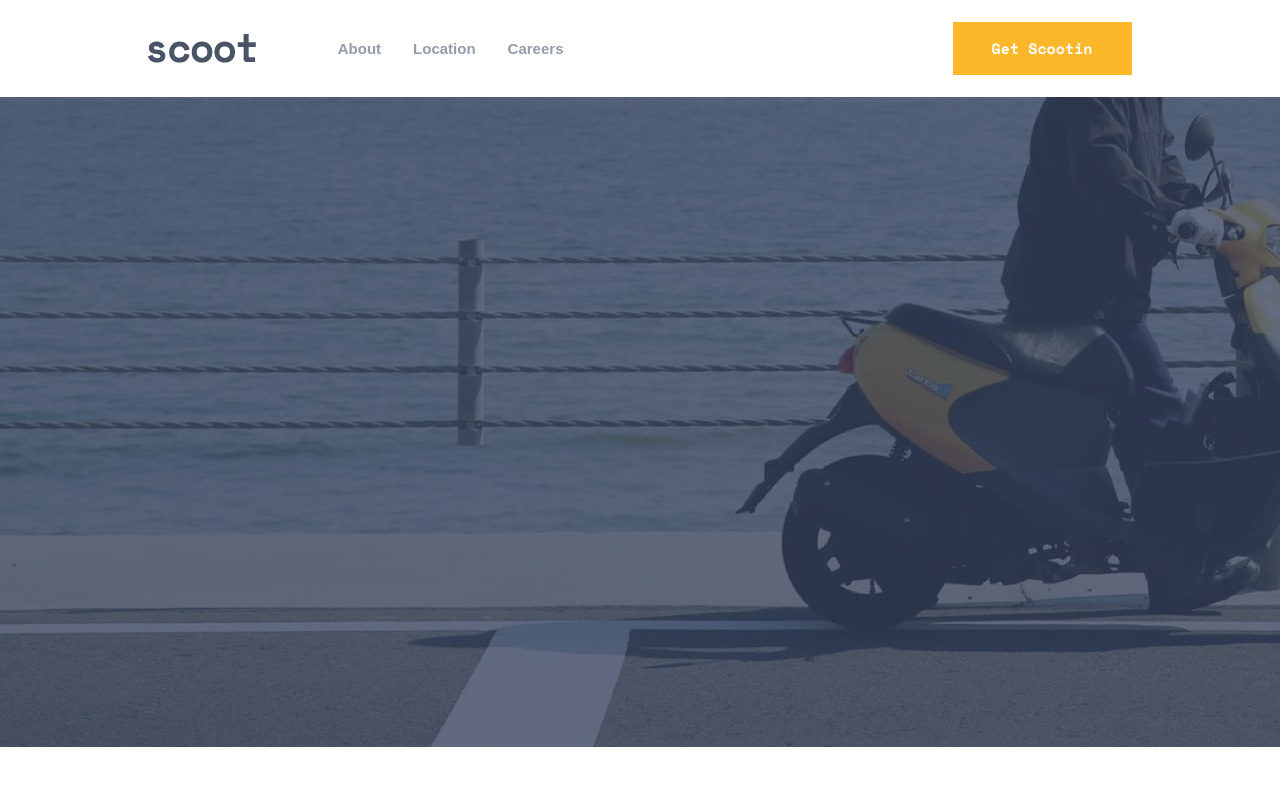
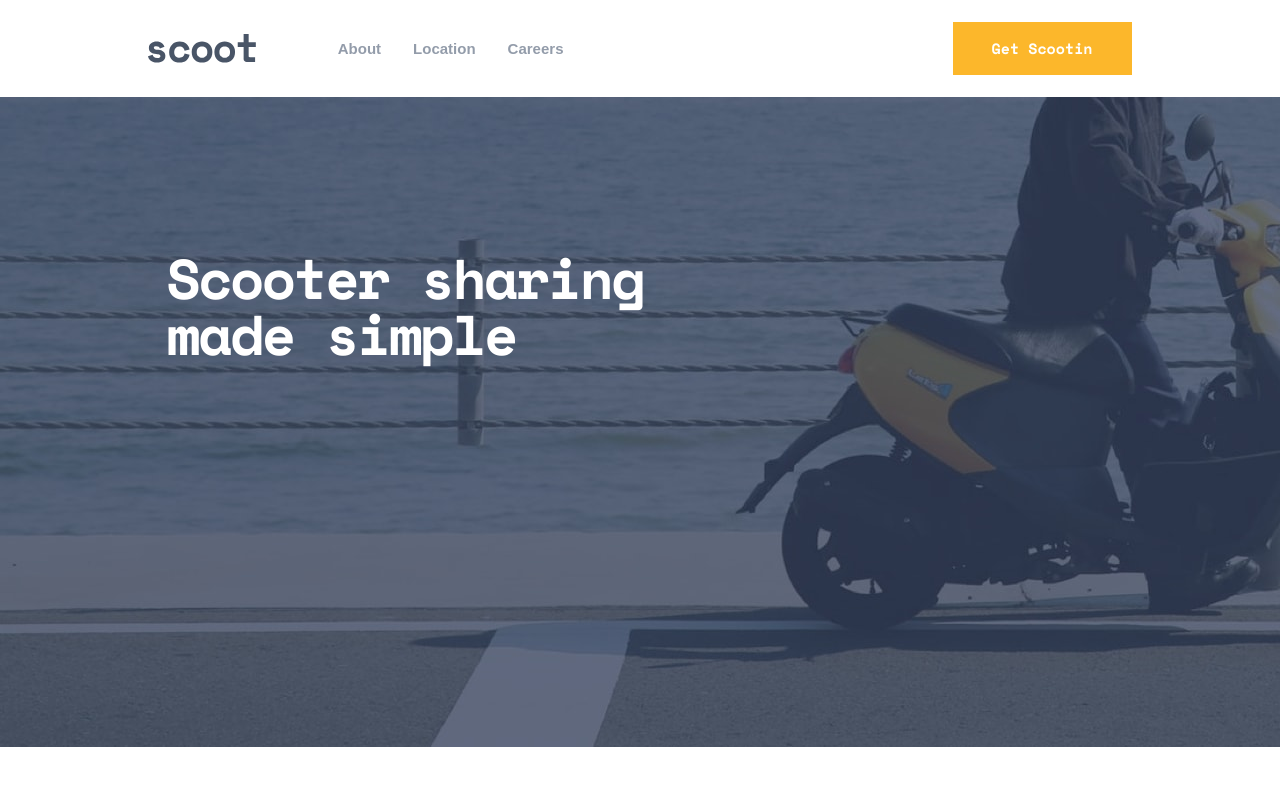
Before and after one commit to mikolajgraczyk/scoot-website, a React (Create React App) app: page / in a window 1280 px wide. Shown: the top 786 px of the page. Built offline with nearby package versions, Linux system fonts and the light colour scheme.

Commit message:
added text to the poster

```diff
--- a/src/HomePage/Poster/index.js
+++ b/src/HomePage/Poster/index.js
@@ -1,7 +1,11 @@
-import { StyledPoster } from "./styled";
+import { StyledPoster, Title } from "./styled";
 
 const Poster = () => {
-  return <StyledPoster></StyledPoster>;
+  return (
+    <StyledPoster>
+      <Title>Scooter sharing made simple</Title>
+    </StyledPoster>
+  );
 };
 
 export default Poster;
--- a/src/HomePage/Poster/styled.js
+++ b/src/HomePage/Poster/styled.js
@@ -12,6 +12,7 @@ export const StyledPoster = styled.div`
   background-size: cover;
   width: 100%;
   height: 650px;
+  overflow: hidden;
 
   @media (max-width: ${bpTablet}px) {
     background-image: url(${posterImageTablet});
@@ -21,3 +22,15 @@ export const StyledPoster = styled.div`
     background-image: url(${posterImageMobile});
   }
 `;
+
+export const Title = styled.div`
+  color: ${({ theme }) => theme.color.white};
+  max-width: 500px;
+  margin-top: 153px;
+  margin-left: calc(13%);
+  font-family: "Space Mono";
+  font-weight: 700;
+  font-size: 56px;
+  line-height: 56px;
+  letter-spacing: -2.5px;
+`;
```
